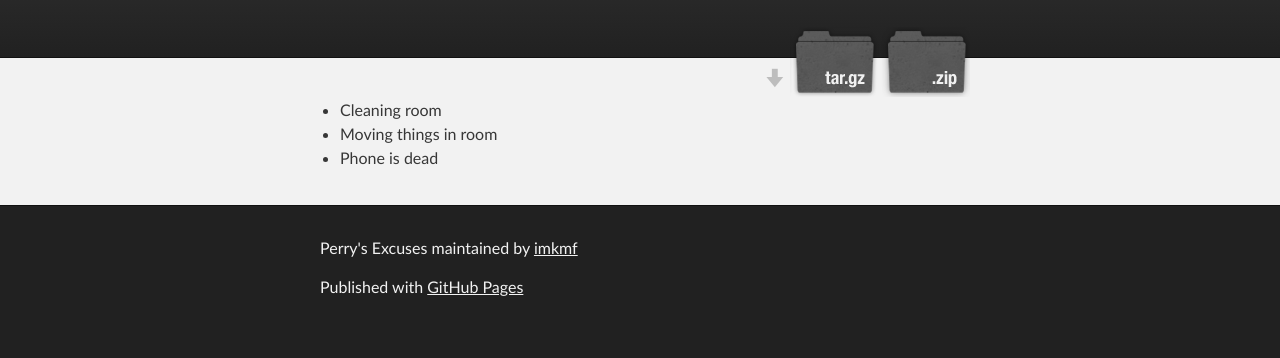
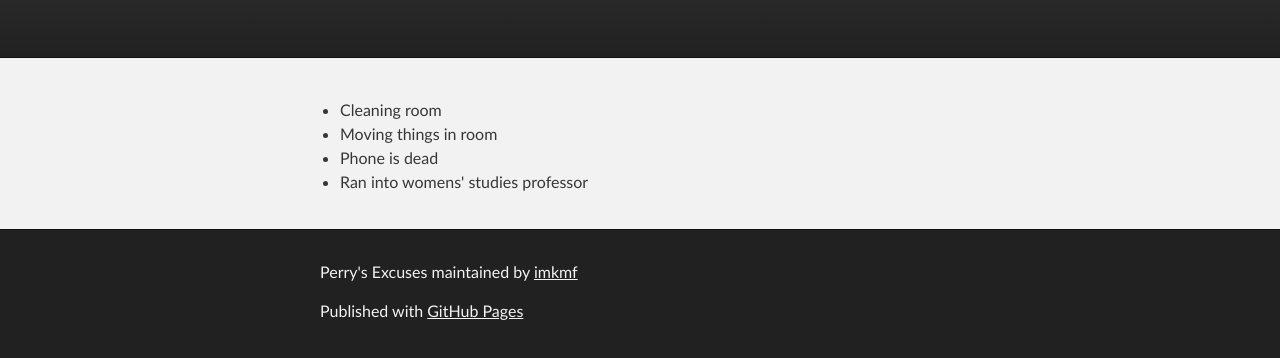
Before and after one commit to imkmf/perrysexuses, a plain HTML site: page index.html in a window 1280 px wide. Shown: the part 116-474 px from the top of the page. Drawn offline with Linux system fonts and the light colour scheme.

Commit message:
Update index.html

```diff
--- a/index.html
+++ b/index.html
@@ -21,10 +21,7 @@
           <h1 id="project_title">Perry&#39;s Excuses</h1>
           <h2 id="project_tagline"></h2>
 
-            <section id="downloads">
-              <a class="zip_download_link" href="https://github.com/imkmf/perrysexuses/zipball/master">Download this project as a .zip file</a>
-              <a class="tar_download_link" href="https://github.com/imkmf/perrysexuses/tarball/master">Download this project as a tar.gz file</a>
-            </section>
+
         </header>
     </div>
 
@@ -35,6 +32,7 @@
 <li>Cleaning room</li>
 <li>Moving things in room</li>
 <li>Phone is dead</li>
+<li>Ran into womens' studies professor</li>
 </ul>
       </section>
     </div>
```
